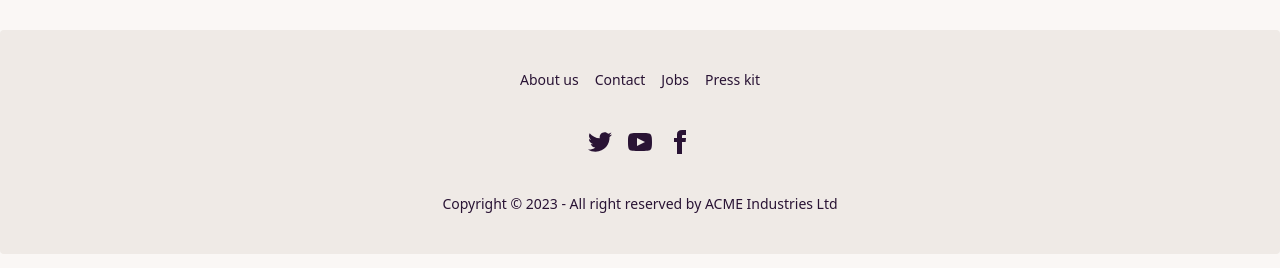
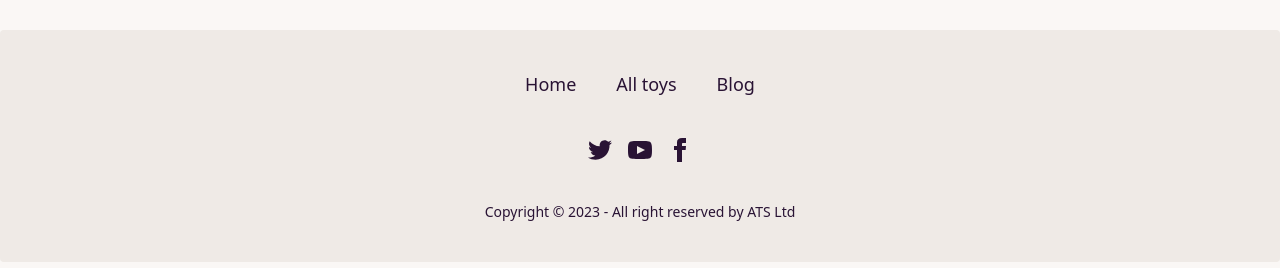
Before and after one commit to naimurk/toyStore-react-client, a React (Vite) app: page /myPosted in a window 1280 px wide. Shown: the part 562-830 px from the top of the page. Built offline with nearby package versions, Linux system fonts and the light colour scheme; no server answers.

Commit message:
update form modified and footer section

```diff
--- a/index.html
+++ b/index.html
@@ -2,11 +2,11 @@
 <html data-theme="cupcake" lang="en">
   <head>
     <meta charset="UTF-8" />
-    <link rel="icon" type="image/svg+xml" href="/vite.svg" />
+    <link rel="icon" type="image/svg+xml" href="./src/assets//img/icon/action-figure.png" />
     <!-- aos animation  -->
     <link rel="stylesheet" href="https://unpkg.com/aos@next/dist/aos.css" />
     <meta name="viewport" content="width=device-width, initial-scale=1.0" />
-    <title>Vite + React</title>
+    <title>Ats</title>
   </head>
   <body>
     <div id="root"></div>
--- a/src/Home/Categroy.jsx
+++ b/src/Home/Categroy.jsx
@@ -32,7 +32,7 @@ const Categroy = () => {
           <TabPanel >
            <div className='grid grid-cols-1 md:grid-cols-2 gap-6 lg:grid-cols-3'>
            {
-                toy && toy.map(singleToy => <SingleToyCard
+                toy && toy?.map(singleToy => <SingleToyCard
                 key={singleToy._id}
                 singleToy = {singleToy}
                 ></SingleToyCard>)
--- a/src/Layout/Footer.jsx
+++ b/src/Layout/Footer.jsx
@@ -1,13 +1,24 @@
-import React from 'react';
+import React, { useContext } from 'react';
+import { AuthContex } from '../AuthProvider/AuthProvider';
+import { Link } from "react-router-dom";
 
 const Footer = () => {
+  const {user} = useContext(AuthContex)
     return (
         <footer className="footer footer-center p-10 bg-base-200 text-base-content rounded">
-        <div className="grid grid-flow-col gap-4">
-          <a className="link link-hover">About us</a>
-          <a className="link link-hover">Contact</a>
-          <a className="link link-hover">Jobs</a>
-          <a className="link link-hover">Press kit</a>
+        <div className="grid  lg:grid-flow-col gap-4">
+        <li className="list-none mx-3 text-lg"><Link to={'/'} >Home</Link></li>
+        {
+            user?.email ? <>
+              <li className="list-none mx-3 text-lg"><Link to={'/myPosted'}>My toys</Link></li>
+              <li className="list-none mx-3 text-lg"><Link to={'/addPost'} >Add toys</Link></li>
+            </> : ''
+            // user?.email ? <li className="list-none mx-3 text-lg"><Link to={'/myPosted'}>My toys</Link></li>
+            //  :
+          }
+          <li className="list-none mx-3 text-lg"><Link to={'/allPostedToy'} >All toys</Link></li>
+          <li className="list-none mx-3 text-lg"><Link to={'/blog'} >Blog</Link></li>
+
         </div>
         <div>
           <div className="grid grid-flow-col gap-4">
@@ -17,7 +28,7 @@ const Footer = () => {
           </div>
         </div>
         <div>
-          <p>Copyright © 2023 - All right reserved by ACME Industries Ltd</p>
+          <p>Copyright © 2023 - All right reserved by ATS Ltd</p>
         </div>
       </footer>
     );
--- a/src/Layout/Navbar.jsx
+++ b/src/Layout/Navbar.jsx
@@ -30,7 +30,7 @@ const Navbar = () => {
       <div className="navbar-center">
         <div className="hidden lg:flex">
 
-          <li className="list-none mx-3 text-lg"><Link>Home</Link></li>
+          <li className="list-none mx-3 text-lg"><Link to={'/'} >Home</Link></li>
           {
             user?.email ? <>
               <li className="list-none mx-3 text-lg"><Link to={'/myPosted'}>My toys</Link></li>
--- a/src/pages/AllToy.jsx
+++ b/src/pages/AllToy.jsx
@@ -46,7 +46,7 @@ const AllToy = () => {
                 <tbody>
                     {/* row 1 */}
                     {
-                        allToys && allToys.map(singlePostedToy => <SinglePostedToy
+                        allToys && allToys?.map(singlePostedToy => <SinglePostedToy
                             key={singlePostedToy._id}
                             singlePostedToy={singlePostedToy}
                         ></SinglePostedToy>)
--- a/src/pages/MyPost.jsx
+++ b/src/pages/MyPost.jsx
@@ -90,7 +90,7 @@ const MyPost = () => {
                 <tbody>
                     {/* row 1 */}
                     {
-                        posted && posted.map(singleMyPosted => <SingleMyPosted
+                        posted && posted?.map(singleMyPosted => <SingleMyPosted
                             key={singleMyPosted._id}
                             singleMyPosted={singleMyPosted}
                             handleUpDate = {handleUpDate}
--- a/src/pages/SingleMyPosted.jsx
+++ b/src/pages/SingleMyPosted.jsx
@@ -3,7 +3,7 @@ import { Link } from "react-router-dom";
 import { AuthContex } from '../AuthProvider/AuthProvider';
 
 const SingleMyPosted = ({ singleMyPosted, handleUpDate, handleDelete }) => {
-  const {user} = useContext(AuthContex)
+  const { user } = useContext(AuthContex)
   // console.log(singleMyPosted);
   const { toyname, title, photo, price, email, name, quantity, category, rating, _id } = singleMyPosted;
 
@@ -65,7 +65,7 @@ const SingleMyPosted = ({ singleMyPosted, handleUpDate, handleDelete }) => {
       <td>{quantity ? quantity : 'quantity not found'}</td>
       <td>{email}</td>
       <th>
-        <Link to={ user?.email ? `/posted/${_id}` : '/login' }><button className="btn btn-ghost btn-xs">details</button></Link>
+        <Link to={user?.email ? `/posted/${_id}` : '/login'}><button className="btn btn-ghost btn-xs">details</button></Link>
 
       </th>
       <th>
@@ -80,12 +80,68 @@ const SingleMyPosted = ({ singleMyPosted, handleUpDate, handleDelete }) => {
             <form onSubmit={handleSubmit} >
 
               <div className='grid grid-cols-1 gap-7 lg:grid-cols-2'>
+
+
+
+                <div className="form-control w-full max-w-xs">
+                  <label className="label">
+                    <span className="label-text">Toy name</span>
+
+                  </label>
                   <input type="text" defaultValue={toyname} placeholder='toy name' name="toyname" className="input input-bordered input-warning w-full max-w-xs" />
+
+                </div>
+                <div className="form-control hidden w-full max-w-xs">
+                  <label className="label">
+                    <span className="label-text">Toy name</span>
+
+                  </label>
                   <input type="text" defaultValue={_id} placeholder='id' name="id" className="  hidden input input-bordered input-warning w-full max-w-xs" />
+
+                </div>
+                <div className="form-control w-full max-w-xs">
+                  <label className="label">
+                    <span className="label-text">price</span>
+
+                  </label>
                   <input type="text" defaultValue={price} placeholder='price' name="price" className="input input-bordered input-warning w-full max-w-xs" />
+
+                </div>
+
+                <div className="form-control w-full max-w-xs">
+                  <label className="label">
+                    <span className="label-text">quantity</span>
+
+                  </label>
                   <input type="text" defaultValue={quantity} placeholder='quantity' name="quantity" className="input input-bordered input-warning w-full max-w-xs" />
+
+                </div>
+                <div className="form-control w-full max-w-xs">
+                  <label className="label">
+                    <span className="label-text">title</span>
+
+                  </label>
                   <input type="text" defaultValue={title} placeholder='title' name="title" className="input input-bordered input-warning w-full max-w-xs" />
+
+                </div>
+                <div className="form-control w-full max-w-xs">
+                  <label className="label">
+                    <span className="label-text">photo url</span>
+
+                  </label>
                   <input type="text" defaultValue={photo} placeholder='photo' name="photo" className="input input-bordered input-warning w-full max-w-xs" />
+
+                </div>
+
+
+
+
+
+
+
+
+
+
               </div>
 
               <input type="submit" className='btn btn-block btn-warning' value="update post" />
@@ -99,7 +155,7 @@ const SingleMyPosted = ({ singleMyPosted, handleUpDate, handleDelete }) => {
         {/* end modal */}
       </th>
       <th>
-        <button onClick={()=> handleDelete(_id)} className="btn btn-circle">
+        <button onClick={() => handleDelete(_id)} className="btn btn-circle">
           <svg xmlns="http://www.w3.org/2000/svg" className="h-6 w-6" fill="none" viewBox="0 0 24 24" stroke="currentColor"><path strokeLinecap="round" strokeLinejoin="round" strokeWidth="2" d="M6 18L18 6M6 6l12 12" /></svg>
         </button>
       </th>
```
Also changed, not shown: 2 other files (tests, documents, lock files or other folders). Lines whose indentation alone changed are shown as unchanged.
